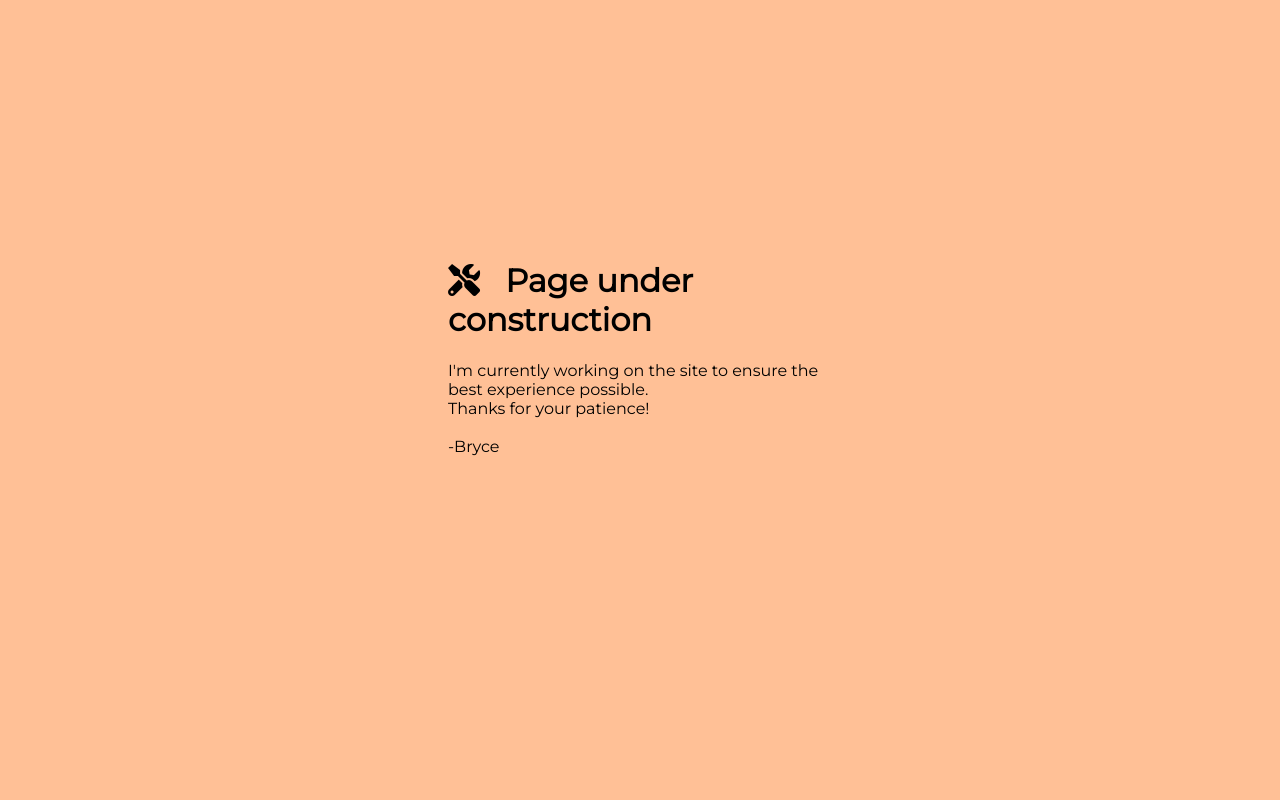
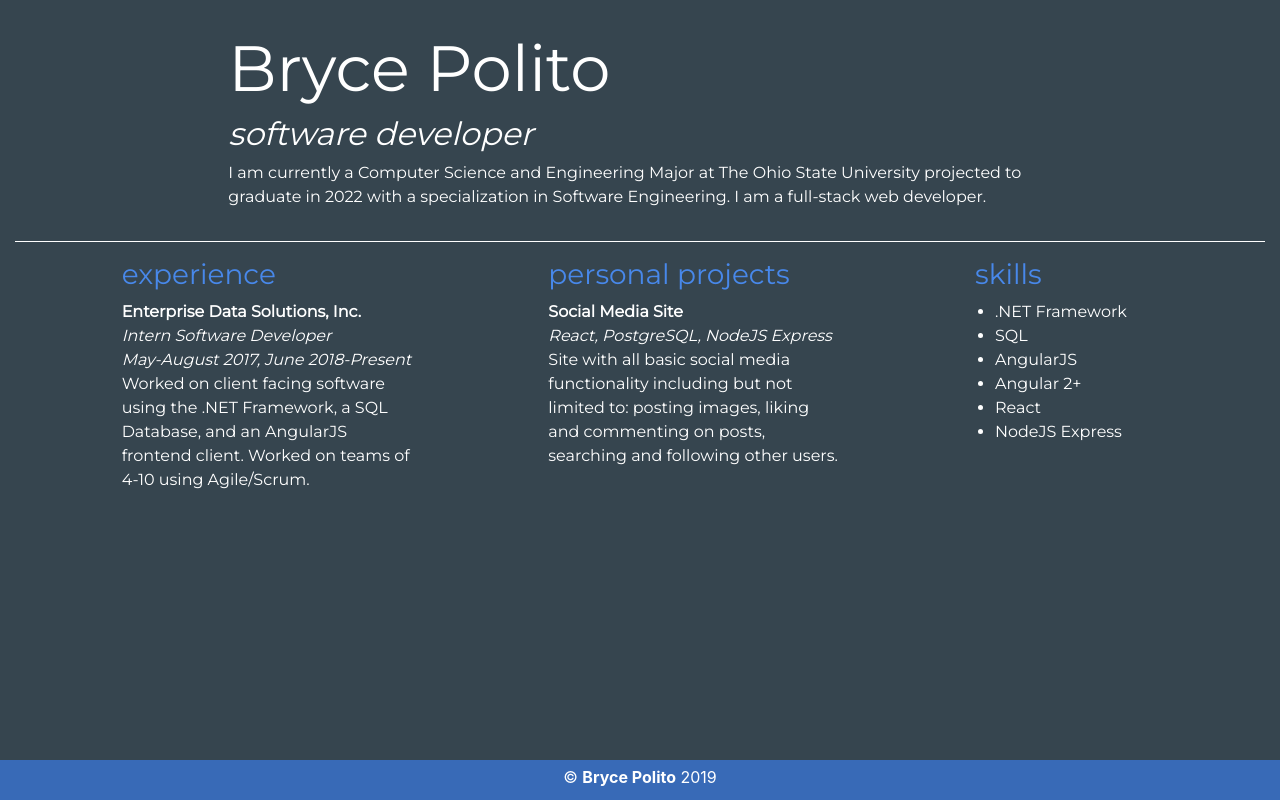
Before and after one commit to bpolito8/bpolito-portfolio, a PHP site: page / in a window 1280 px wide. Run offline with PHP 8.4, Linux system fonts and the light colour scheme; some libraries are stand-ins or nearby versions.

Commit message:
updates to main page

```diff
--- a/index.css
+++ b/index.css
@@ -1,11 +1,61 @@
-body {
-    background-color: #ffc096;
+.page-theme {
+    background-color: #36454f;
     font-family: 'Montserrat', sans-serif;
+    color: white;
+    height: 100%;
+    width: 100%;
 }
 
-.center-content {
-    top: 30%;
-    left: 35%;
-    width: 30%;
-    position: absolute;
+hr {
+    border-color: white !important;
 }
+
+.header {
+    padding-top: 30px;
+}
+
+.page-name-1 {
+    font-size: 4rem;
+}
+
+h3 {
+    color: #4888ea !important;
+}
+
+.footer-content {
+    padding-top: 5px;
+}
+
+ul {
+    padding-left: 20px;
+}
+
+/* Sticky footer styles
+-------------------------------------------------- */
+
+html,
+body {
+  height: 100%;
+  /* The html and body elements cannot have any padding or margin. */
+}
+
+/* Wrapper for page content to push down footer */
+#wrap {
+  min-height: 100%;
+  height: auto;
+  /* Negative indent footer by its height */
+  margin: 0 auto -60px;
+  /* Pad bottom by footer height */
+  padding: 0 0 60px;
+}
+
+/* Set the fixed height of the footer here */
+.footer {
+    height: 40px;
+    background-color: #386ab7;
+    color: white;
+    z-index: 40;
+    position: fixed;
+    bottom: 0;
+    width: 100%;
+}
--- a/index.html
+++ b/index.html
@@ -6,20 +6,79 @@
         Bryce Polito
     </title>
     <link rel="stylesheet" href="index.css">
-    <link rel="stylesheet" href="https://use.fontawesome.com/releases/v5.6.3/css/all.css" integrity="sha384-UHRtZLI+pbxtHCWp1t77Bi1L4ZtiqrqD80Kn4Z8NTSRyMA2Fd33n5dQ8lWUE00s/" crossorigin="anonymous">
+    <link rel="stylesheet" href="https://use.fontawesome.com/releases/v5.6.3/css/all.css" integrity="sha384-UHRtZLI+pbxtHCWp1t77Bi1L4ZtiqrqD80Kn4Z8NTSRyMA2Fd33n5dQ8lWUE00s/"
+        crossorigin="anonymous">
     <link href="https://fonts.googleapis.com/css?family=Montserrat" rel="stylesheet">
+    <link href="https://stackpath.bootstrapcdn.com/bootstrap/4.2.1/css/bootstrap.min.css" rel="stylesheet" integrity="sha384-GJzZqFGwb1QTTN6wy59ffF1BuGJpLSa9DkKMp0DgiMDm4iYMj70gZWKYbI706tWS"
+        crossorigin="anonymous">
 </head>
 
 <body>
-    <div class="center-content">
-        <h1>
-            <i class=" fa fa-tools"></i> &nbsp;
-            Page under construction
-        </h1>
-        <p>I'm currently working on the site to ensure the best experience possible.
-            <br>Thanks for your patience!<br><br>-Bryce</p>
+    <div class="wrap container-fluid page-theme">
+
+        <div class="row">
+            <div class="header col-8 offset-2">
+                <h1 class="page-name-1">Bryce Polito</h1>
+                <h2><i>software developer</i></h2>
+                <p>I am currently a Computer Science and Engineering Major at The Ohio State University projected to
+                    graduate in 2022 with a specialization in Software Engineering. I am a full-stack web developer.</p>
+            </div>
+
+        </div>
+        <hr>
+        <div class="row">
+            <div class="col-12 col-lg-3 offset-1">
+                <h3>experience</h3>
+                <b>Enterprise Data Solutions, Inc.</b><br>
+                <i>Intern Software Developer
+                    <br>May-August 2017, June 2018-Present</i>
+                <p>Worked on client facing software using the .NET Framework, a SQL Database, and an
+                    AngularJS frontend client. Worked on teams of 4-10 using Agile/Scrum.</p>
+            </div>
+            <div class="col-12 col-lg-3 offset-1">
+                <h3>personal projects</h3>
+                <b>Social Media Site</b><br>
+                <i>React, PostgreSQL, NodeJS Express
+                </i>
+                <p>Site with all basic social media functionality including but not limited to: posting images,
+                    liking and commenting on posts, searching and following other users.</p>
+            </div>
+            <div class="col-12 col-lg-3 offset-1">
+                <h3>skills</h3>
+                <ul>
+                    <li>.NET Framework</li>
+                    <li>SQL</li>
+                    <li>AngularJS</li>
+                    <li>Angular 2+</li>
+                    <li>React</li>
+                    <li>NodeJS Express</li>
+                </ul>
+            </div>
+        </div>
+        <!-- <div class="row">
+            <div class="col-3 offset-5">
+                <b>Social Media Site</b><br>
+                <i>React, PostgreSQL, NodeJS Express
+                </i>
+                <p>Site with all basic social media functionality including but not limited to: posting images,
+                    liking and commenting on posts, searching and following other users.</p>
+            </div>
+        </div> -->
     </div>
 
+
+
+    </div>
+    <div class="footer">
+        <div class="container">
+            <div class="text-center footer-content">
+                &copy; <b>Bryce Polito</b>
+                <script type="text/javascript">
+                    document.write(new Date().getFullYear());
+                </script>
+            </div>
+        </div>
+    </div>
 </body>
 
 </html>
```
Also changed, not shown: construction.css (added, +11 -0 lines), construction.html (added, +25 -0 lines).
